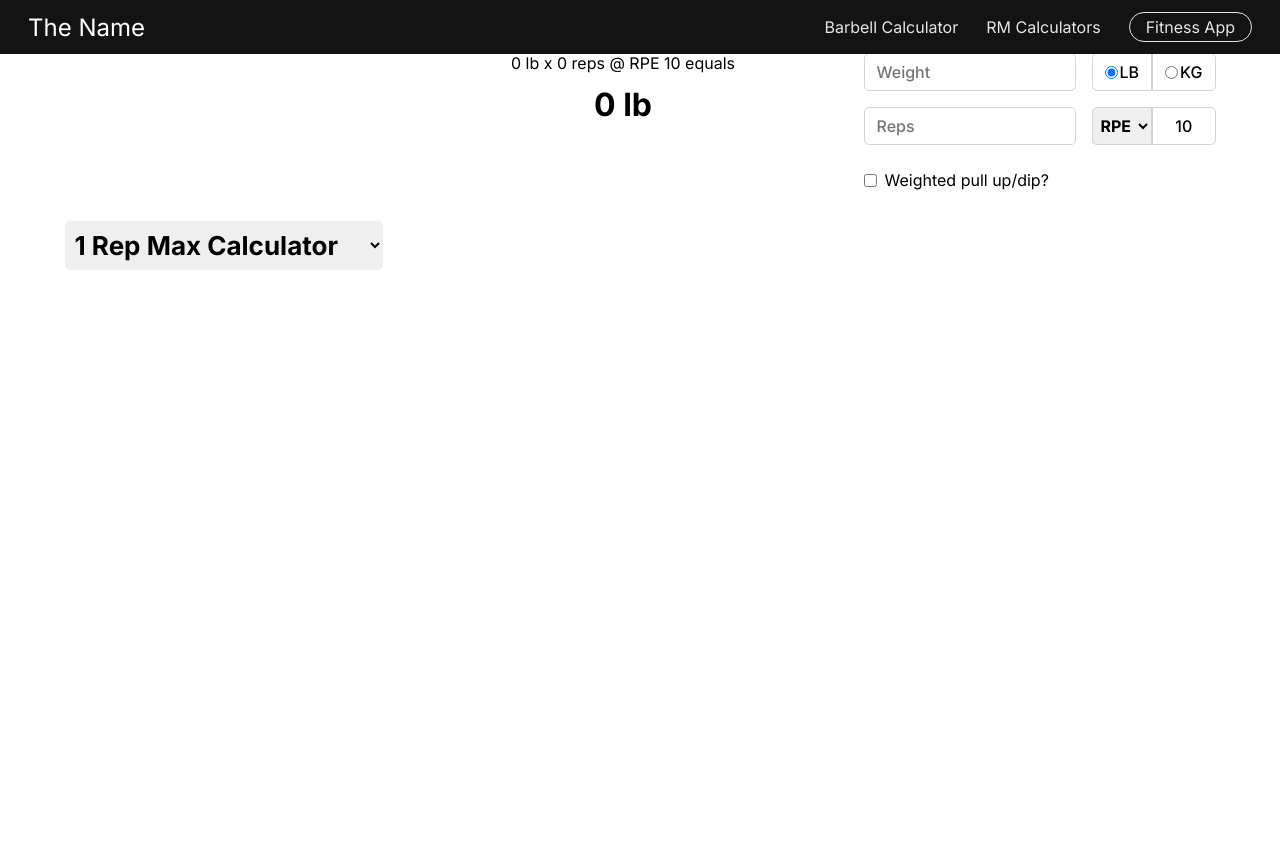
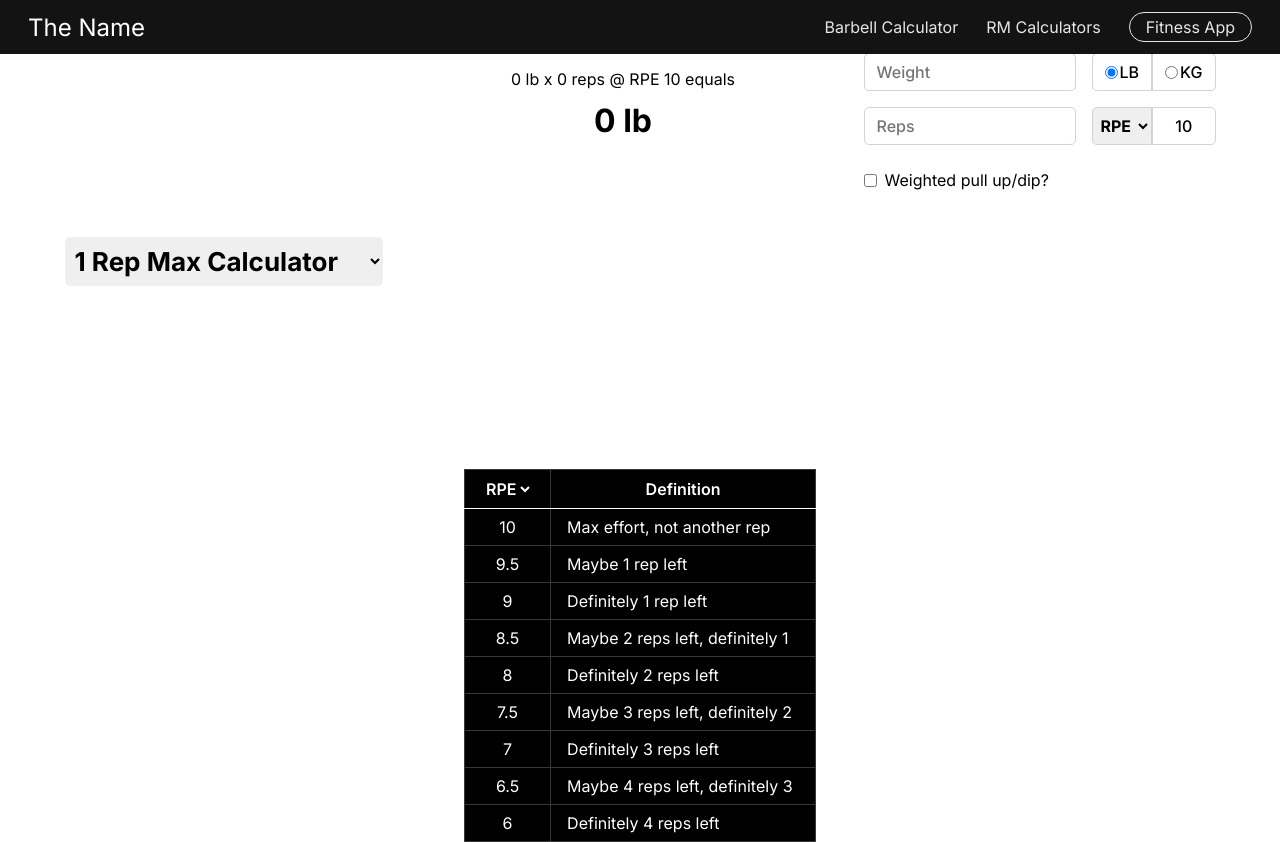
Before and after one commit to danielbirdjr/barbell_calculator, a Next.js app: page /rm-calculator in a window 1280 px wide. Before the commit the page ends 800 px from the top, so only its background shows below. Built offline with nearby package versions, Linux system fonts and the light colour scheme.

Commit message:
Made intensity chart

```diff
--- a/src/app/rm-calculator/page.js
+++ b/src/app/rm-calculator/page.js
@@ -19,6 +19,20 @@ export default function RepMaxCalculator() {
     const [bodyweight, setBodyweight] = useState("");
     const [isAdvVisible, setIsAdvVisible] = useState(false);
     const [percentageOfBodyweight, setPercentageOfBodyweight] = useState(100);
+    const [intensityChartUnit, setIntensityChartUnit] = useState("RPE");
+    const intensityChartData = [
+        { value: 10, definition: "Max effort, not another rep"},
+        { value: 9.5, definition: "Maybe 1 rep left"},
+        { value: 9, definition: "Definitely 1 rep left"},
+        { value: 8.5, definition: "Maybe 2 reps left, definitely 1"},
+        { value: 8, definition: "Definitely 2 reps left"},
+        { value: 7.5, definition: "Maybe 3 reps left, definitely 2"},
+        { value: 7, definition: "Definitely 3 reps left"},
+        { value: 6.5, definition: "Maybe 4 reps left, definitely 3"},
+        { value: 6, definition: "Definitely 4 reps left"},
+    ];
+    const adjustedIntensityChartValues = intensityChartData.map((row) => ({
+        ...row, adjustedIntensityChartValues: intensityChartUnit === "RIR" ? 10 - row.value : row.value, }));
 
     useEffect(() => {
         setIntensity(intensityUnit === "RPE" ? 10 : 0);
@@ -92,7 +106,6 @@ export default function RepMaxCalculator() {
 
     const displayedWeight = weight || 0;
     const displayedReps = reps || 0;
-    // const displayedIntensity = intensity || (intensityUnit === "RPE" ? 10 : 0);
 
     // Calculate 1RM (fallback to 0 if inputs are invalid)
     const oneRepMax = weight && reps ? calculate1RM(weight, weightUnit, reps, intensityUnit, intensity, isWeightedBodyweight, bodyweight, percentageOfBodyweight) : 0;
@@ -185,6 +198,25 @@ export default function RepMaxCalculator() {
                     </div>
                 </div>
             </div>
+            <div className="intensity-chart">
+                <table>
+                    <thead>
+                        <tr>
+                            <th><select value={intensityChartUnit} onChange={(e) => setIntensityChartUnit(e.target.value)}>
+                                <option value="RPE">RPE</option>
+                                <option value="RIR">RIR</option>
+                            </select></th>
+                            <th>Definition</th>
+                        </tr>
+                    </thead>
+                    <tbody>
+                        {adjustedIntensityChartValues.map((row, index) => ( <tr key={index}>
+                            <td className="intensity-chart-intensity-column">{row.adjustedIntensityChartValues}</td>
+                            <td>{row.definition}</td>
+                        </tr>))}
+                    </tbody>
+                </table>
+            </div>
         </main>
     );
 }
--- a/src/app/rm-calculator/rm-calculator.css
+++ b/src/app/rm-calculator/rm-calculator.css
@@ -44,10 +44,10 @@
 .data-container {
     display: grid;
     grid-template-columns: repeat(3, 1fr);
-    grid-template-rows: repeat(3, 2.375rem) 1fr;
+    grid-template-rows: repeat(4, 2.375rem);
     grid-gap: 1rem;
     width: 22rem;
-    height: 24rem;
+    margin-bottom: 2rem;
 }
 
 input, select {
@@ -81,6 +81,7 @@ input, select {
     display: flex;
     align-items: center; /* need to fix RPE select */
     justify-content: center;
+
 }
 
 .data-container input {
@@ -189,6 +190,43 @@ input, select {
     list-style: none;
 }
 
+
+/* INTENSITY CHART */
+.intensity-chart {
+    display: flex;
+    justify-content: center;
+}
+
+.intensity-chart table {
+    border-collapse: collapse;
+    background-color: black;
+    color: white;
+    width: 22rem;
+}
+
+.intensity-chart th, .intensity-chart td {
+    border: 1px solid rgb(56, 56, 56);
+    padding: .5rem 1rem;
+}
+
+.intensity-chart .intensity-chart-intensity-column {
+    text-align: center;
+}
+
+.intensity-chart th {
+    font-weight: 600;
+    border-bottom: 1px solid white;
+}
+
+.intensity-chart select {
+    border: none;
+    font-weight: 600;
+    font-size: 1rem;
+    background-color: black;
+    color: white;
+}
+
+
 /* MEDIA QUERIES */
 @media (min-width: 1024px) {
     .rm-calculation-container {
```
